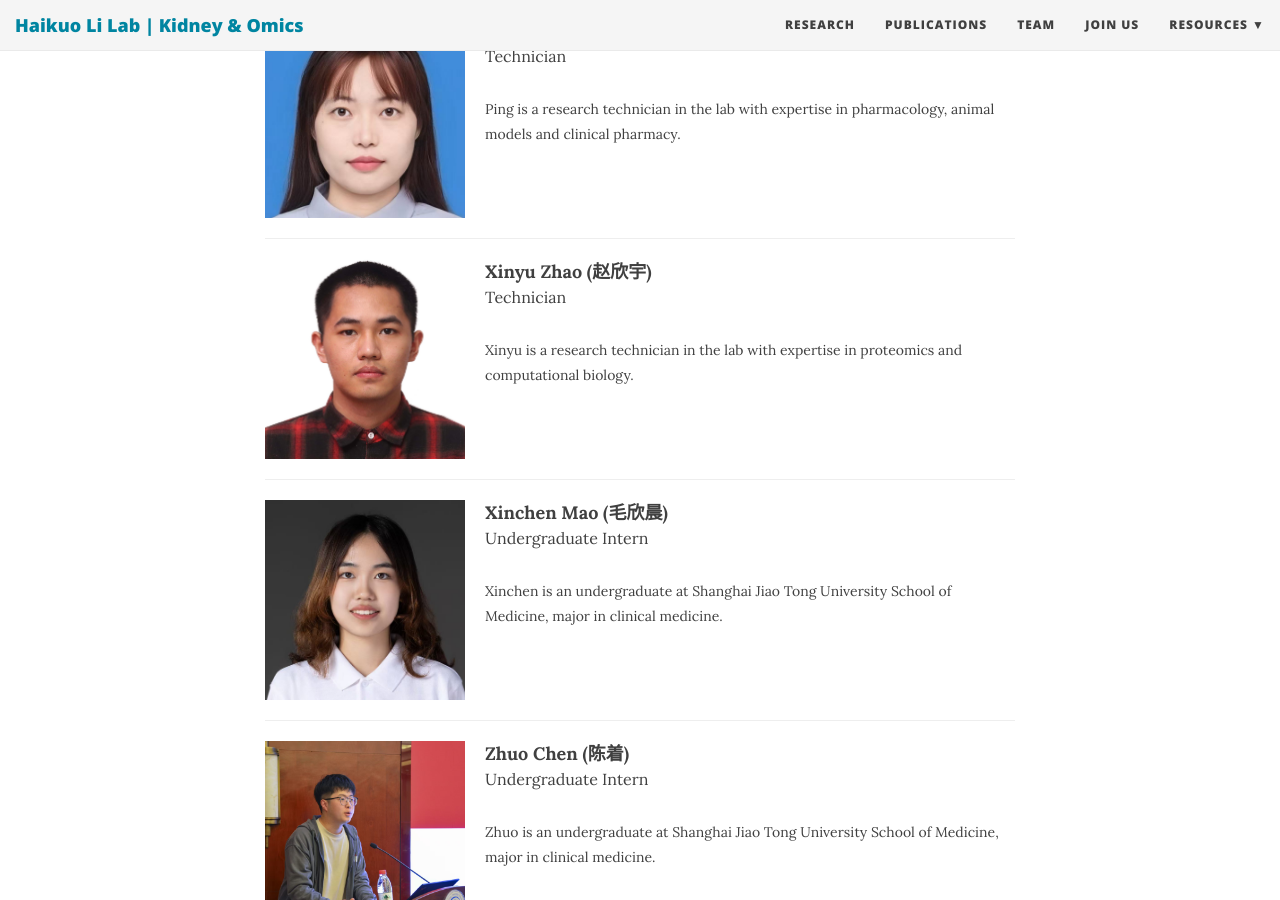
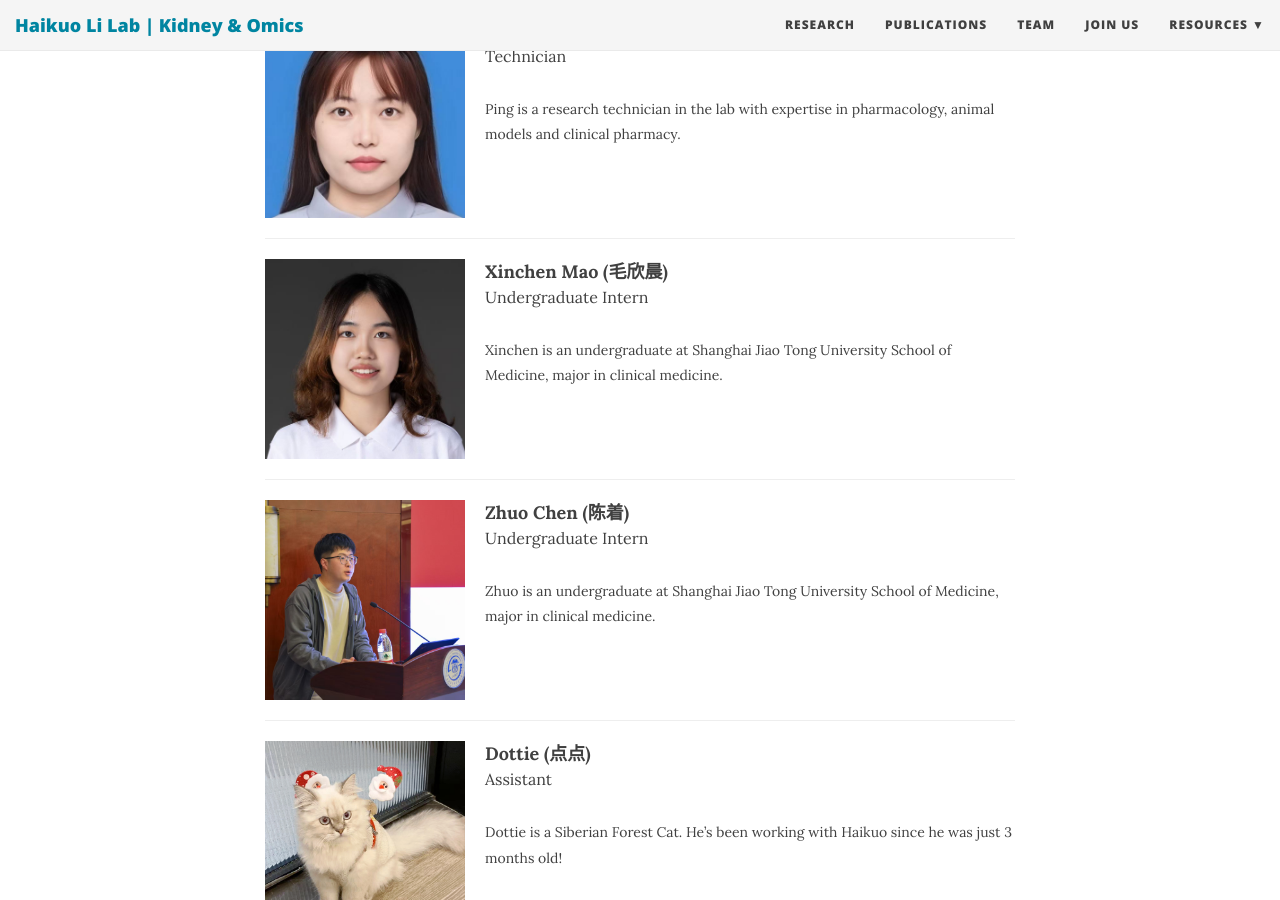
Before and after one commit to TheLiLab/thelilab.github.io, a Jekyll site: the page built from team.md, in a window 1280 px wide and 900 px high, scrolled down 753 px. Built offline with Jekyll 4.4.1, drawn with Linux system fonts in a browser that asks for light colours; nearby versions of some CDN libraries.

Commit message:
Update team.md

```diff
--- a/team.md
+++ b/team.md
@@ -39,20 +39,6 @@
   </div></div>
 <hr>
 
-<div style="display: flex; align-items: flex-start; font-size: 18px;">
-  <div style="flex-shrink: 0; margin-right: 20px;">
-    <img src="/img/peopleimg/xinyuzhao.jpg" style="width: 100%; max-width: 200px;" />
-  </div>
-  <div style="flex-grow: 1;">
-    <strong>Xinyu Zhao (赵欣宇)</strong><br>
-    <span style="font-size: 16px;">
-      Technician<br>
-    </span>
-    <span style="font-size: 14px;">
-      <br>Xinyu is a research technician in the lab with expertise in proteomics and computational biology.
-    </span>
-  </div></div>
-<hr>
 
 <div style="display: flex; align-items: flex-start; font-size: 18px;">
   <div style="flex-shrink: 0; margin-right: 20px;">
```
